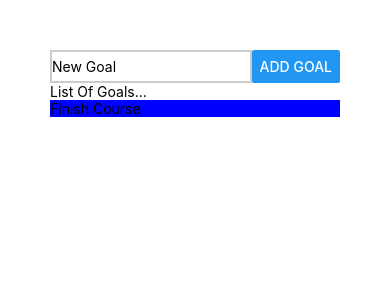
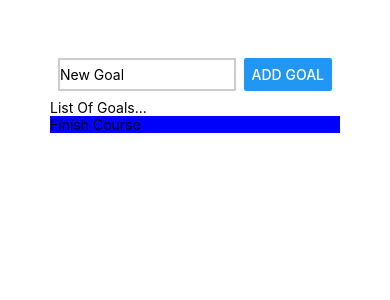
Before and after one commit to titusdmoore/RNcourse, a React Native app: screen / in a window 390 px wide. Shown: the top 300 px of the page. Built offline with nearby package versions, Linux system fonts and the light colour scheme.

Commit message:
Slight changes

```diff
--- a/App.js
+++ b/App.js
@@ -25,12 +25,14 @@ const styles = StyleSheet.create({
   },
   inputContainer: {
     flexDirection: 'row',
-    justifyContent: 'space-between'
+    justifyContent: 'space-between',
+    padding: 8
   },
   textField: {
     width: '80%',
     borderWidth: 2,
     borderColor: '#ccc',
+    marginRight: 8,
   },
   goalCard: {
     backgroundColor: 'blue',
```
